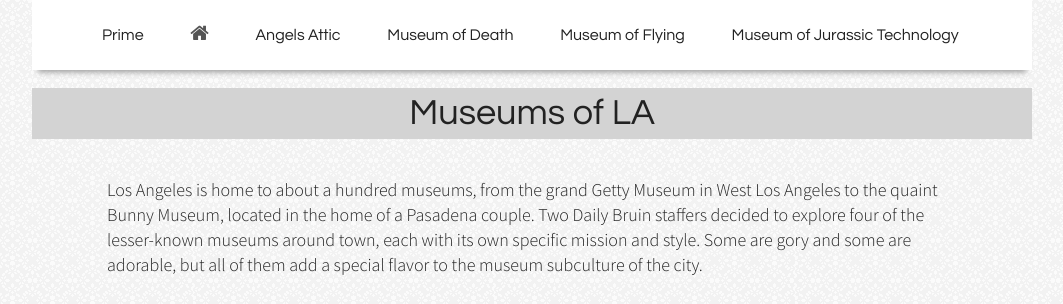
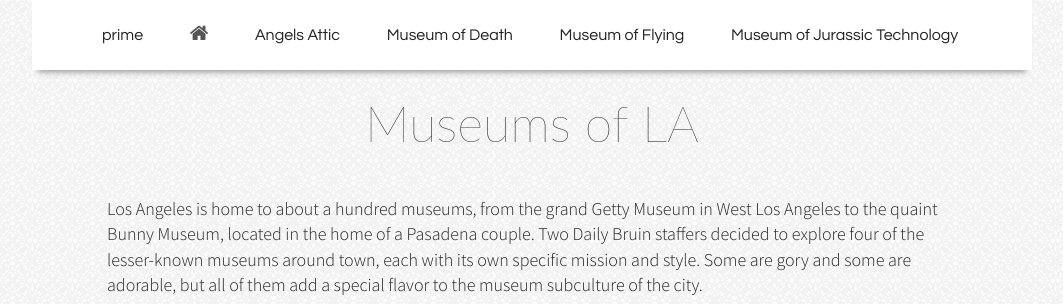
Before and after one commit to dailybruin/prime-museums, a website: page index.html in a window 1280 px wide. Shown: the top 304 px of the page, without its empty margins (108-1171 px from the left). Drawn offline with Linux system fonts and the light colour scheme.

Commit message:
chang and julien bitched about the header so I changed the font

```diff
--- a/index.html
+++ b/index.html
@@ -60,7 +60,7 @@
               </ul>
               <section class="top-bar-section">
                 <ul class="tabs" data-tab data-options="deep_linking:true">
-                  <li class="tab-title active"><a href="#prime">Prime</a></li>
+                  <li class="tab-title active"><a href="#prime">prime</a></li>
                   <li class="tab-title active"><a href="#home"><i class="fa fa-home"></i></a></li>
                   <li class="tab-title"><a href="#museum-1">Angels Attic</a></li>
                   <li class="tab-title"><a href="#museum-2">Museum of Death</a></li>
@@ -78,7 +78,7 @@
 
                 <aside class="left-off-canvas-menu">
                     <ul class="tabs" data-tab data-options="deep_linking:true">
-                      <li class="tab-title active"><a href="#prime">Prime</a></li>
+                      <li class="tab-title active"><a href="#prime">prime</a></li>
                       <li class="tab-title active"><a href="#home"><i class="fa fa-home"></i></a></li>
                       <li class="tab-title"><a href="#museum-1">Angels Attic</a></li>
                       <li class="tab-title"><a href="#museum-2">Museum of Death</a></li>
--- a/scss/app.scss
+++ b/scss/app.scss
@@ -15,10 +15,10 @@ body{
 }
 
 h1 {
-  background-color: lightgrey;
-	font-size: 36px;
-  font-family: 'Questrial', Helvetica, sans-serif;
+	font-size: 50px;
+  font-family: 'Lato', sans-serif;
   text-align: center;
+  font-weight: 60;
 }
 
 h2 {
```
Also changed, not shown: stylesheets/app.css.
